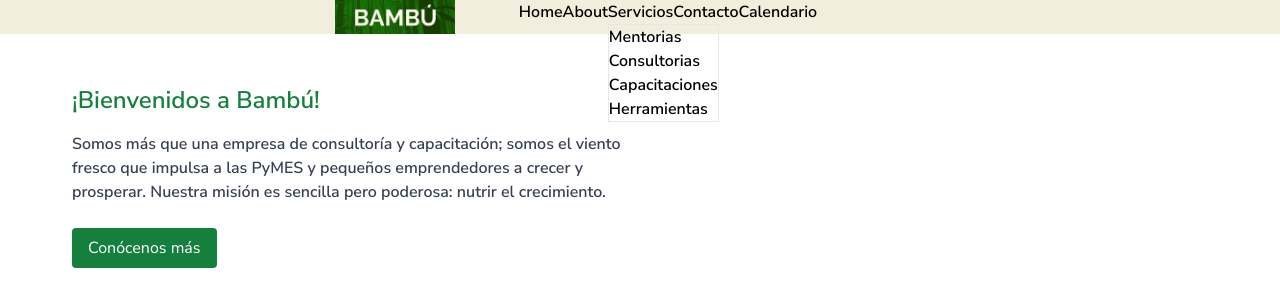
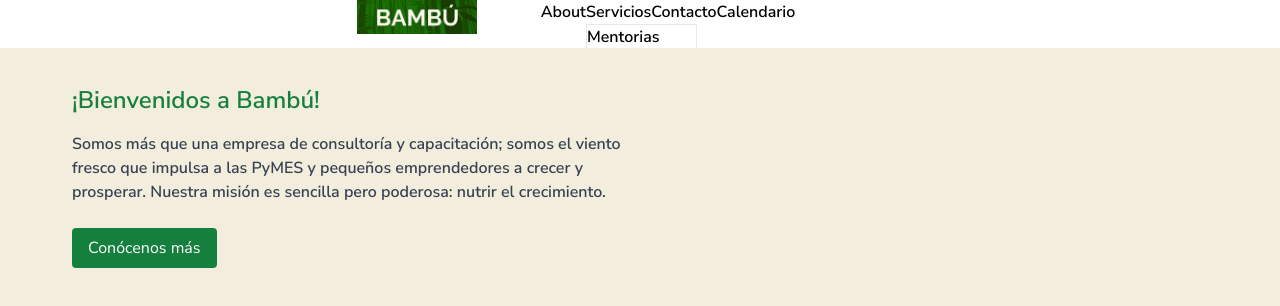
Before and after one commit to REVelazquez/Bambu-front, a Next.js app in the folder bambu/: page / in a window 1280 px wide. Shown: the top 306 px of the page. Built offline with nearby package versions, Linux system fonts and the light colour scheme.

Commit message:
Retoques NavBar

```diff
--- a/bambu/src/Components/NavBar/navBar.jsx
+++ b/bambu/src/Components/NavBar/navBar.jsx
@@ -10,17 +10,13 @@ const Navbar = () => {
             <Head>
                 <link href="https://fonts.googleapis.com/css2?family=Nunito+Sans:wght@400;600;700&display=swap" rel="stylesheet"></link>
             </Head>
-            <nav className="w-full fixed top-0 z-10" style={{ backgroundColor: "#F2EDDC", fontFamily: 'Nunito Sans' }}>
+            <nav className="w-full fixed top-0 z-10 bg-green-400 bg-opacity-70 backdrop-blur-sm" style={{ fontFamily: 'Nunito Sans' }}>
+
                 <div className="container mx-auto flex justify-center items-center py-5">
                     <Link href="/" style={{ paddingRight: "5%", marginLeft: "-10%" }}>
                         <Image src={logo} alt="Logo" width={120} height={40} className='rounded-md' />
                     </Link>
-                    <ul className="flex space-x-6">
-                        <li>
-                            <Link href="/Home/Inicio">
-                                <p className="text-black font-semibold p-1 hover:opacity-50">Home</p>
-                            </Link>
-                        </li>
+                    <ul className="flex space-x-12">
                         <li>
                             <Link href="/About/About">
                                 <p className="text-black font-semibold p-1 hover:opacity-50">About</p>
--- a/bambu/src/pages/index.js
+++ b/bambu/src/pages/index.js
@@ -3,7 +3,7 @@ import React from 'react';
 
 const Home = () => {
   return (
-    <main className="w-full absolute top-12" style={{ fontFamily: 'Nunito Sans' }}>
+    <main className="w-full absolute top-12 h-screen" style={{ fontFamily: 'Nunito Sans', backgroundColor: '#F2EDDC' }}>
       <div className="flex-grow p-8 rounded-lg ml-10 mt-1">
         <h1 className="text-2xl font-bold mb-4 font-semibold text-green-700">¡Bienvenidos a Bambú!</h1>
         <p className="text-gray-700 mb-6 text-black font-semibold max-w-[50%] ml-0">
```
